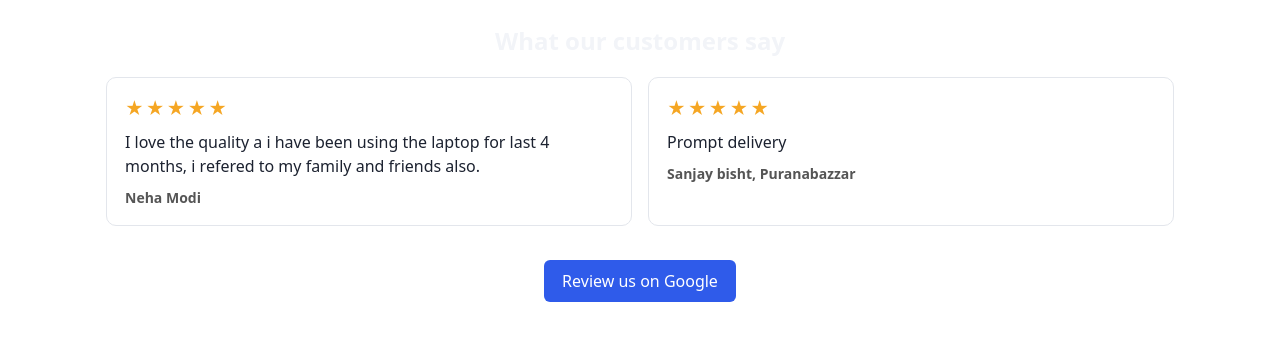
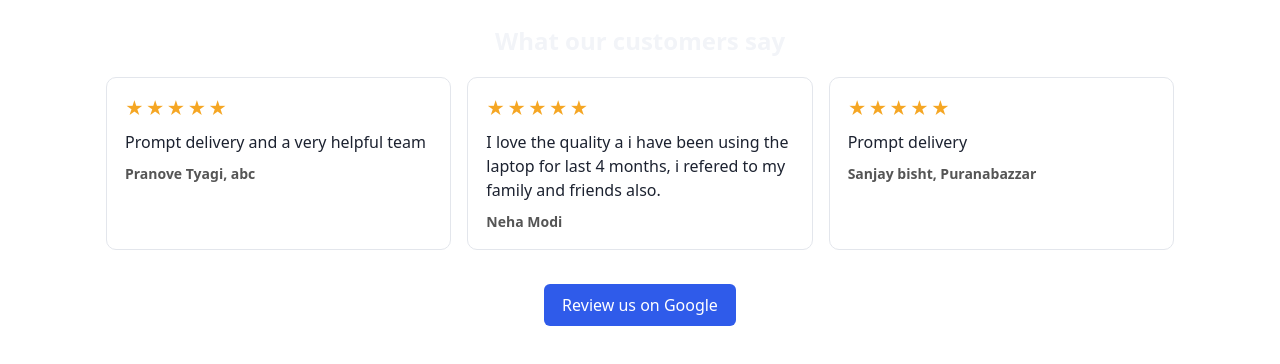
Before and after one commit to nexcai/nexcai-billing-releases, a plain HTML site: page testimonials/index.html in a window 1280 px wide. Drawn offline with Linux system fonts and the light colour scheme.

Commit message:
Update testimonials (3)

```diff
--- a/testimonials/index.html
+++ b/testimonials/index.html
@@ -17,6 +17,7 @@
   </style>
   <h2>What our customers say</h2>
   <div class="nxc-grid">
+    <figure class="nxc-card"><div class="nxc-stars" role="img" aria-label="5 out of 5 stars">★★★★★</div><blockquote>Prompt delivery and a very helpful team</blockquote><figcaption>Pranove Tyagi, abc</figcaption></figure>
     <figure class="nxc-card"><div class="nxc-stars" role="img" aria-label="5 out of 5 stars">★★★★★</div><blockquote>I love the quality a i have been using the laptop for last 4 months, i refered to my family and friends also.</blockquote><figcaption>Neha Modi</figcaption></figure>
     <figure class="nxc-card"><div class="nxc-stars" role="img" aria-label="5 out of 5 stars">★★★★★</div><blockquote>Prompt delivery</blockquote><figcaption>Sanjay bisht, Puranabazzar</figcaption></figure>
   </div>
```
